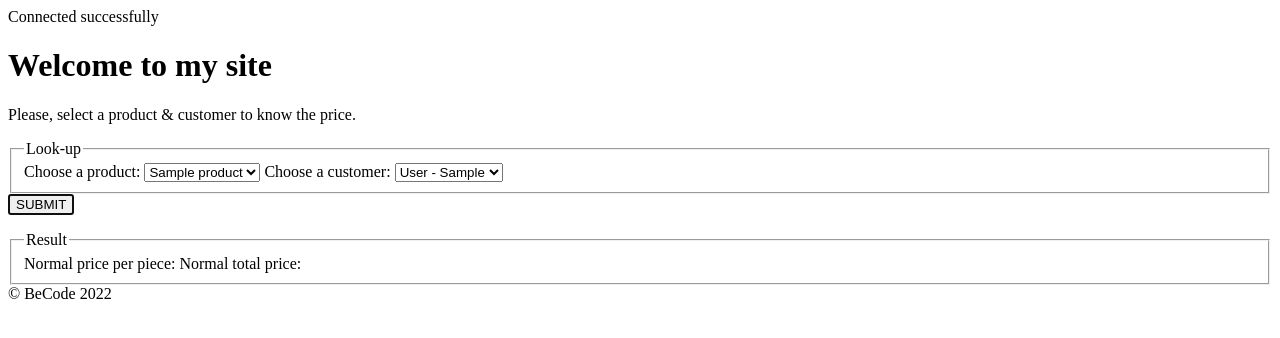
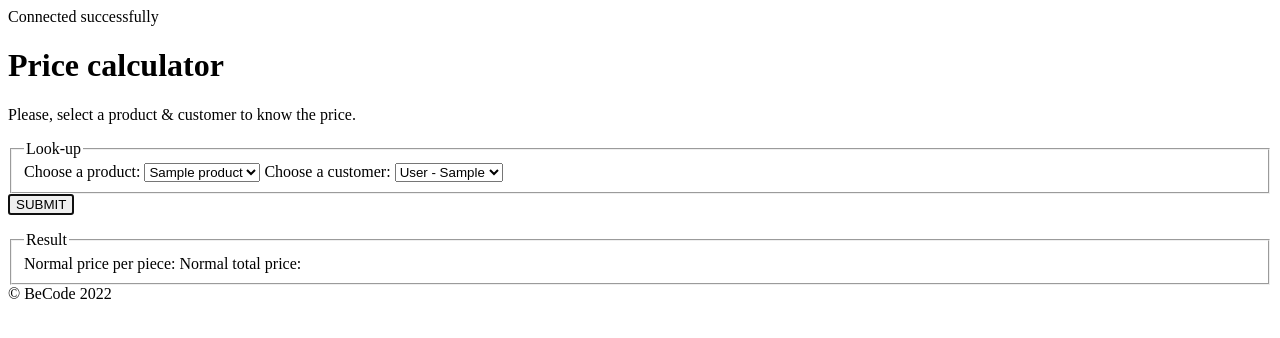
Before and after one commit to DenGian/php-pricecalculator, a PHP site: page / in a window 1280 px wide. Shown: the top 338 px of the page. Run offline with PHP 8.4, Linux system fonts and the light colour scheme; tables that the repository leaves empty or names only in its code hold one stand-in row (values such as "Sample post"); data that the repository does not hold is empty.

Commit message:
changed the header

```diff
--- a/View/includes/header.php
+++ b/View/includes/header.php
@@ -9,5 +9,5 @@
 </head>
 <body>
     <header>
-        <h1>Welcome to my site</h1>
+        <h1>Price calculator</h1> <!-- ADDED WEEKEND -->
     </header>
```
